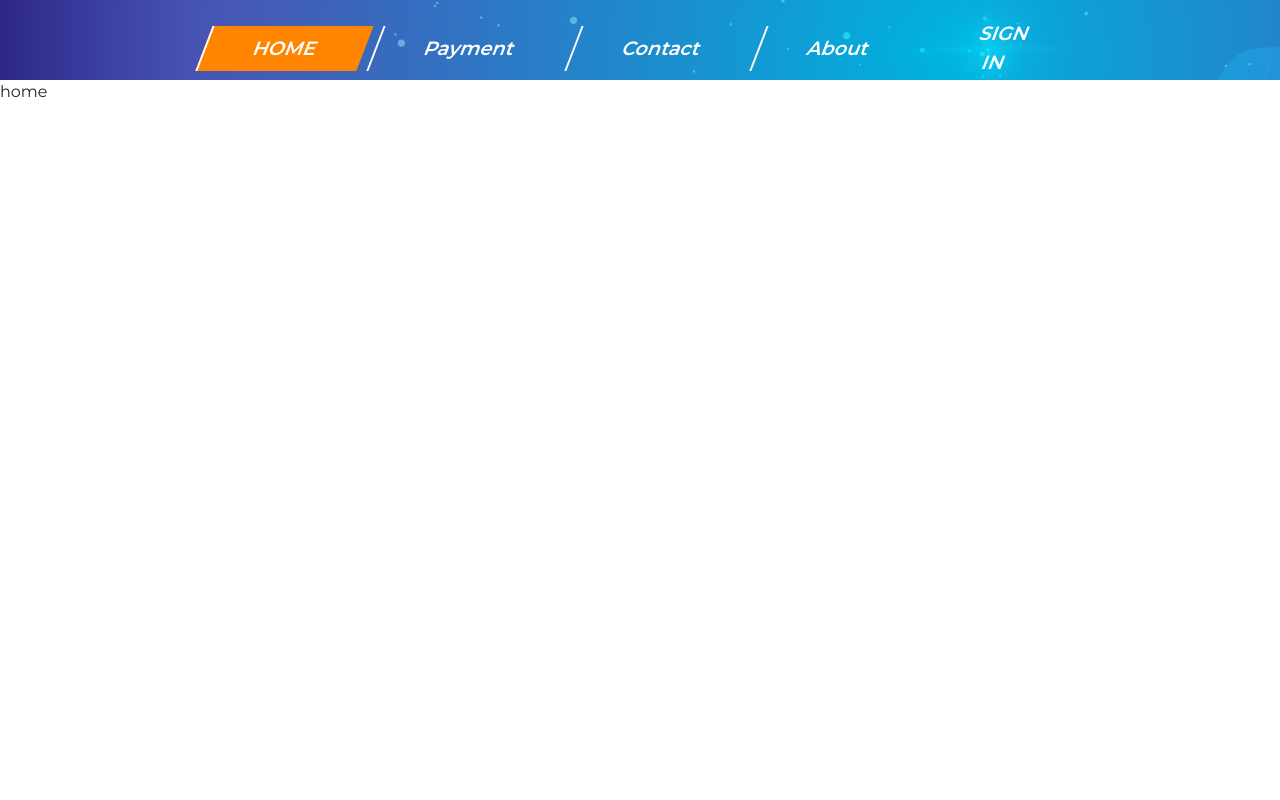
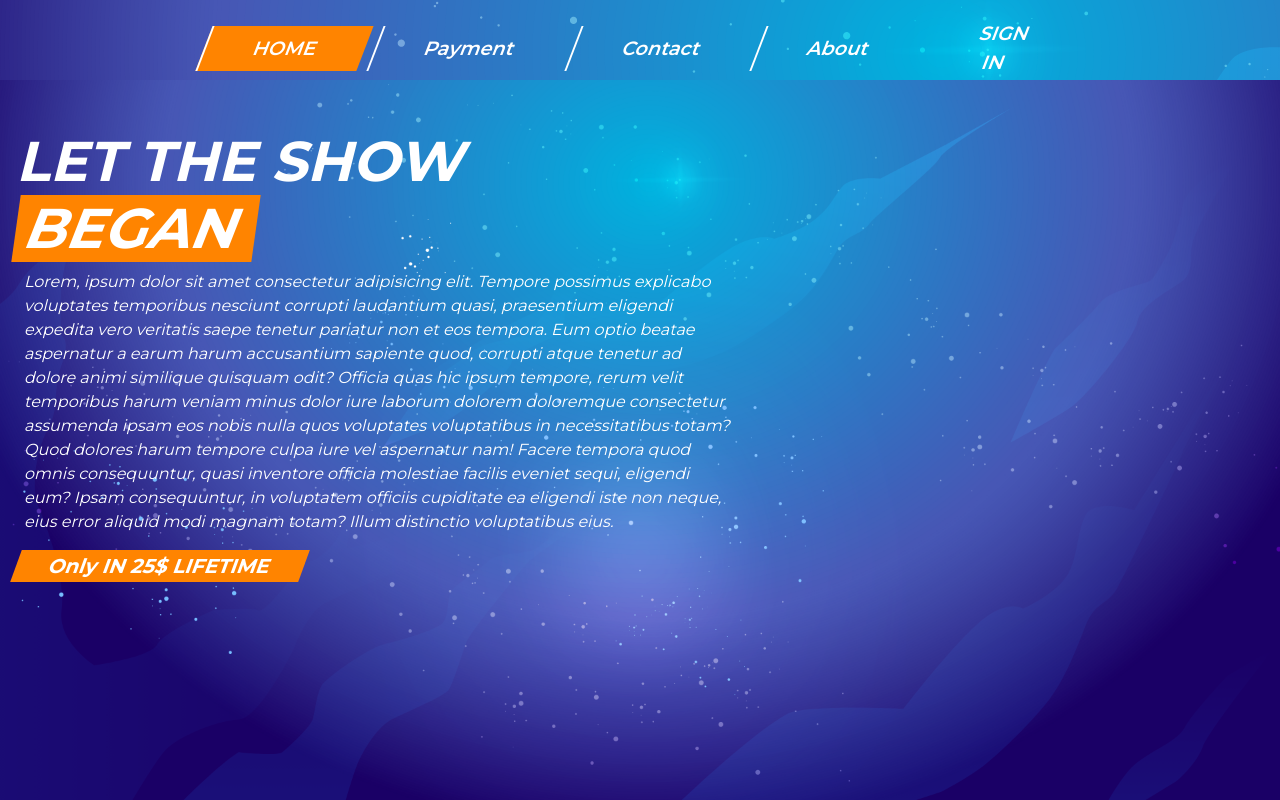
Before and after one commit to Iqbal-Hassan-1/2k-unity, a React (Vite) app: page / in a window 1280 px wide. Built offline with nearby package versions, Linux system fonts and the light colour scheme.

Commit message:
update ui with payment

```diff
--- a/src/App.css
+++ b/src/App.css
@@ -8,6 +8,9 @@
 }
 :root {
   --main-color: #ff8400;
+}
+a {
+  text-decoration: none;
 }
 .home,
 .services,
@@ -112,3 +115,11 @@
   border-radius: 0px !important;
   transition: border-color 0.15s ease-in-out, box-shadow 0.15s ease-in-out;
 }
+.form-check-input:checked {
+  background-color: var(--main-color) !important;
+  border-color: var(--main-color) !important;
+}
+
+.effect span:hover {
+  color: var(--main-color);
+}
--- a/src/App.jsx
+++ b/src/App.jsx
@@ -8,6 +8,7 @@ import About from "./pages/About";
 import Payment from "./pages/Payment";
 import Contact from "./pages/Contact";
 import Signup from "./auth/Signup";
+import ForgotPassword from "./auth/ForgotPassword";
 
 function App() {
   return (
@@ -21,6 +22,7 @@ function App() {
           <Route path="/about" element={<About />} />
           <Route path="/contact" element={<Contact />} />
           <Route path="/payment" element={<Payment />} />
+          <Route path="/forgot-password" element={<ForgotPassword />} />
         </Routes>
       </Router>
     </>
--- /dev/null
+++ b/src/auth/ForgotPassword.jsx
@@ -0,0 +1,7 @@
+import React from "react";
+
+const ForgotPassword = () => {
+  return <div>forgot</div>;
+};
+
+export default ForgotPassword;
--- a/src/auth/SignIn.jsx
+++ b/src/auth/SignIn.jsx
@@ -4,6 +4,7 @@ import { Button, Col, Container, Form, Row } from "react-bootstrap";
 import InputField from "../component/InputField/InputField";
 import { BiRightArrowAlt } from "react-icons/bi";
 import ball from "../assets/basket-ball.png";
+import { Link } from "react-router-dom";
 const SignIn = () => {
   return (
     <Container fluid className={style.divcontainer}>
@@ -22,9 +23,19 @@ const SignIn = () => {
               <Button variant="primary" size="lg" className="opacity-100">
                 Login to Continue <BiRightArrowAlt size={25} />{" "}
               </Button>
-              <p className="text-center pt-2">Forget to password</p>{" "}
+              <Link
+                to="/forgot-password"
+                className="text-white text-center py-3 effect"
+              >
+                <span> Forgot Password ?</span>
+              </Link>
             </div>{" "}
-            <h6 className="text-center pt-4">Don't have an account ? SIGNUP</h6>{" "}
+            <h6 className="text-center pt-4">
+              Don't have an account ?{" "}
+              <Link to="/sign-up" className="text-white effect">
+                <span>SIGNUP</span>
+              </Link>
+            </h6>{" "}
           </Form>
         </Col>
       </Row>
--- a/src/pages/Home.jsx
+++ b/src/pages/Home.jsx
@@ -1,7 +1,42 @@
 import React from "react";
-
+import { Col, Container, Row } from "react-bootstrap";
+import style from "./home.module.css";
 const Home = () => {
-  return <div>home</div>;
+  return (
+    <Container fluid className={style.divhome}>
+      <Row>
+        <Col md={7} className="pt-5 px-3 text-white">
+          <h1 className="fw-bold fst-italic display-4 md-display-1">
+            LET THE SHOW <br />
+            <div className={style.began}>
+              <span>BEGAN</span>
+            </div>
+          </h1>
+          <p className="ps-2 fst-italic ">
+            Lorem, ipsum dolor sit amet consectetur adipisicing elit. Tempore
+            possimus explicabo voluptates temporibus nesciunt corrupti
+            laudantium quasi, praesentium eligendi expedita vero veritatis saepe
+            tenetur pariatur non et eos tempora. Eum optio beatae aspernatur a
+            earum harum accusantium sapiente quod, corrupti atque tenetur ad
+            dolore animi similique quisquam odit? Officia quas hic ipsum
+            tempore, rerum velit temporibus harum veniam minus dolor iure
+            laborum dolorem doloremque consectetur assumenda ipsam eos nobis
+            nulla quos voluptates voluptatibus in necessitatibus totam? Quod
+            dolores harum tempore culpa iure vel aspernatur nam! Facere tempora
+            quod omnis consequuntur, quasi inventore officia molestiae facilis
+            eveniet sequi, eligendi eum? Ipsam consequuntur, in voluptatem
+            officiis cupiditate ea eligendi iste non neque, eius error aliquid
+            modi magnam totam? Illum distinctio voluptatibus eius.
+          </p>
+          <div className={style.doller}>
+            <h5 className="fw-bold p-1 d-flex align-items-center justify-content-center">
+              Only IN 25$ LIFETIME
+            </h5>
+          </div>
+        </Col>
+      </Row>
+    </Container>
+  );
 };
 
 export default Home;
--- a/src/pages/Payment.jsx
+++ b/src/pages/Payment.jsx
@@ -3,22 +3,24 @@ import { Button, Col, Container, Form, Row } from "react-bootstrap";
 import InputField from "../component/InputField/InputField";
 import { BiRightArrowAlt } from "react-icons/bi";
 import paypal from "../assets/pay-pal.png";
-import "./payment.css";
+import style from "./payment.module.css";
 const Payment = () => {
   return (
-    <div>
-      <Container fluid className="div-payment">
+    <Container fluid className={style.divpayment}>
       <Row>
-          <Col md={6} className="d-flex justify-content-center forHead">
-            <h2 className="text-white text-center fw-bold pt-4 ps-4">
+        <Col
+          md={6}
+          className={`d-flex justify-content-center ${style.forHead}`}
+        >
+          <h2 className="text-white text-sm-start text-md-center fw-bold pt-md-4 ps-0 ps-md-4">
             PAYMENT PROCESS
           </h2>
         </Col>
         <Col
           md={{ offset: 2, span: 3 }}
-            className="text-white bg-white mt-5 p-5 pt-4 forShadow"
+          className={`text-white bg-white mt-1 mt-md-5 p-5 ${style.forShadow}`}
         >
-            <div className="div-paypal">
+          <div className={style.divpaypal}>
             <img src={paypal} />
           </div>
           <Form>
@@ -42,7 +44,6 @@ const Payment = () => {
         </Col>
       </Row>
     </Container>
-    </div>
   );
 };
 
--- /dev/null
+++ b/src/pages/home.module.css
@@ -0,0 +1,24 @@
+.divhome {
+  height: 90vh;
+  background-image: url("../assets/bg-signup1.png");
+  background-position: 30% 99%;
+  background-repeat: no-repeat;
+  background-size: cover;
+}
+.began {
+  background: var(--main-color);
+  width: 15rem;
+  border: none;
+  cursor: pointer;
+  transform: skew(-8deg) !important;
+  padding: 0rem 0.5rem;
+}
+.doller {
+  background: var(--main-color);
+  width: 18rem;
+  text-align: center;
+  border: none;
+  cursor: pointer;
+  transform: skew(-20deg) !important;
+  padding: 0rem 0rem;
+}
--- a/src/pages/payment.css
+++ b/src/pages/payment.module.css
@@ -1,24 +1,28 @@
-.div-payment {
+.divpayment {
   height: 90vh;
   background-image: url("../assets/Payment.png");
   background-position: 20% 70%;
   background-repeat: no-repeat;
   background-size: cover;
 }
-.div-paypal {
+.divpaypal {
   display: flex;
   align-items: center;
   justify-content: center;
 }
-.div-paypal img {
+.divpaypal img {
   width: 70%;
   object-fit: cover;
   height: auto;
 }
-.form-check-input:checked {
-  background-color: var(--main-color) !important;
-  border-color: var(--main-color) !important;
-}
+
 .forHead h2 {
   margin-left: 16rem;
 }
+
+.forShadow {
+  box-shadow: 0 25px 45px rgba(0, 0, 0, 0.2) !important;
+  border-radius: 5px;
+  background-color: rgba(158, 178, 196, 0.484) !important;
+  backdrop-filter: blur(0px) !important;
+}
```
Lines whose indentation alone changed are shown as unchanged.
